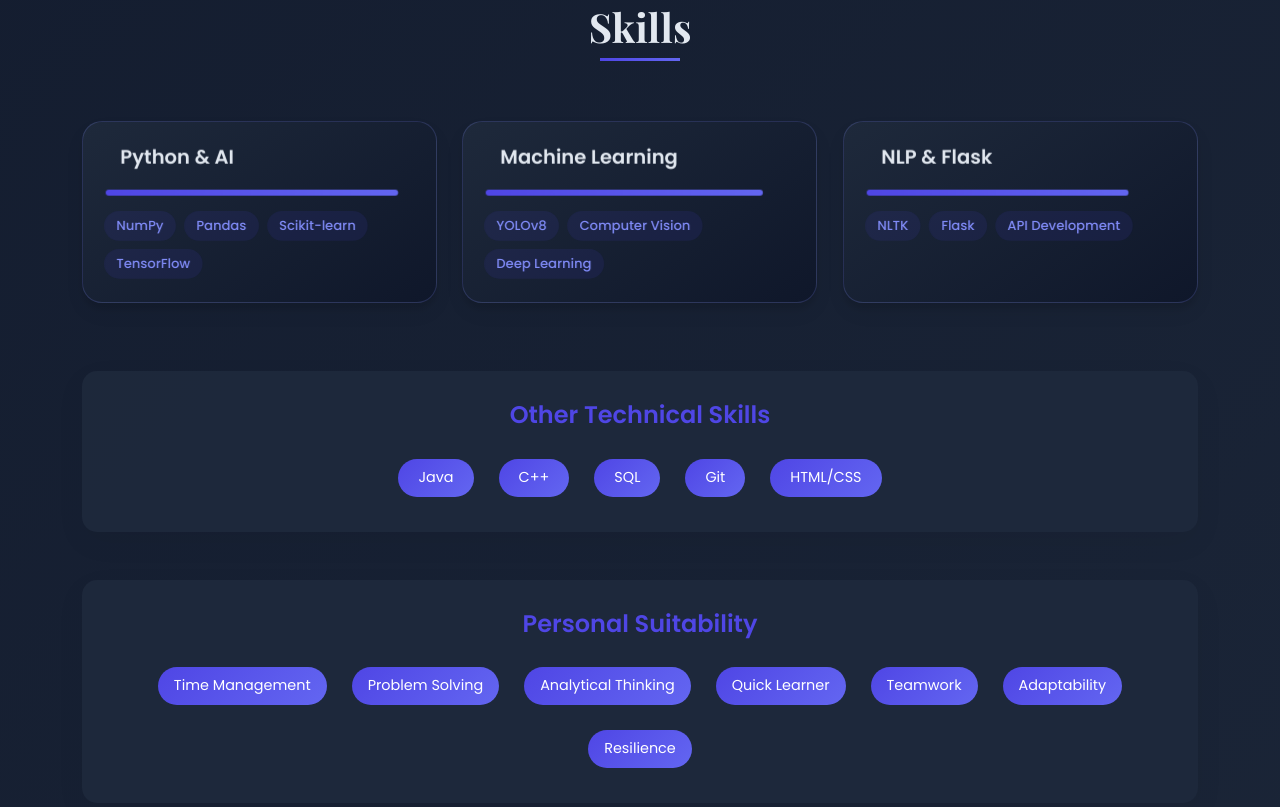
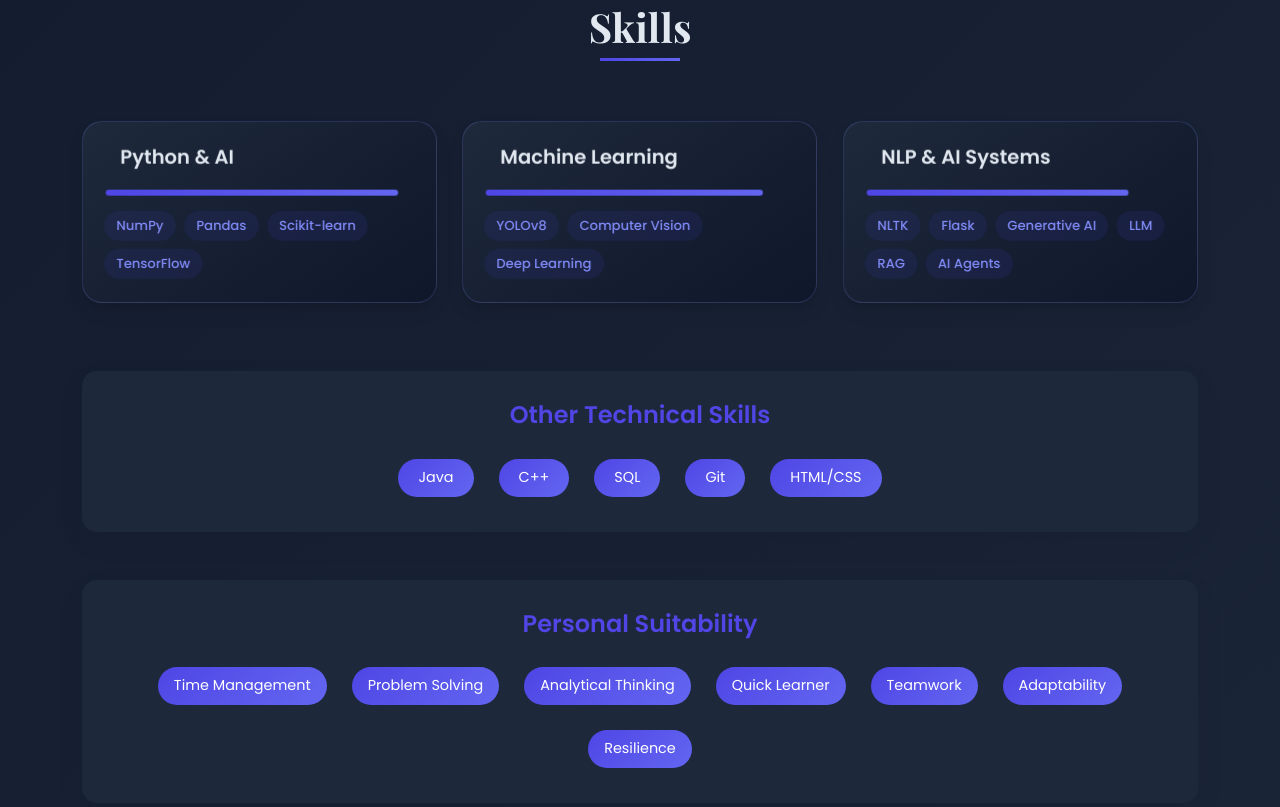
Before and after one commit to shafin-tamim/tamim_protfolio, a plain HTML site: page index.html in a window 1280 px wide. Shown: the part 2000-2807 px from the top of the page. Drawn offline with nearby package versions, Linux system fonts and the light colour scheme.

Commit message:
Update skill title and tags to reflect current trends in AI and NLP

```diff
--- a/index.html
+++ b/index.html
@@ -872,13 +872,16 @@
         <div class="skill-card-3d">
           <div class="skill-header">
             <i class="fas fa-robot"></i>
-            <h3 class="skill-title">NLP & Flask</h3>
+            <h3 class="skill-title">NLP & AI Systems</h3>
           </div>
           <div class="skill-mastery" style="width: 85%"></div>
           <div class="skill-tags-new">
             <span class="skill-tag-new">NLTK</span>
             <span class="skill-tag-new">Flask</span>
-            <span class="skill-tag-new">API Development</span>
+            <span class="skill-tag-new">Generative AI</span>
+            <span class="skill-tag-new">LLM</span>
+            <span class="skill-tag-new">RAG</span>
+            <span class="skill-tag-new">AI Agents</span>
           </div>
         </div>
       </div>
```
